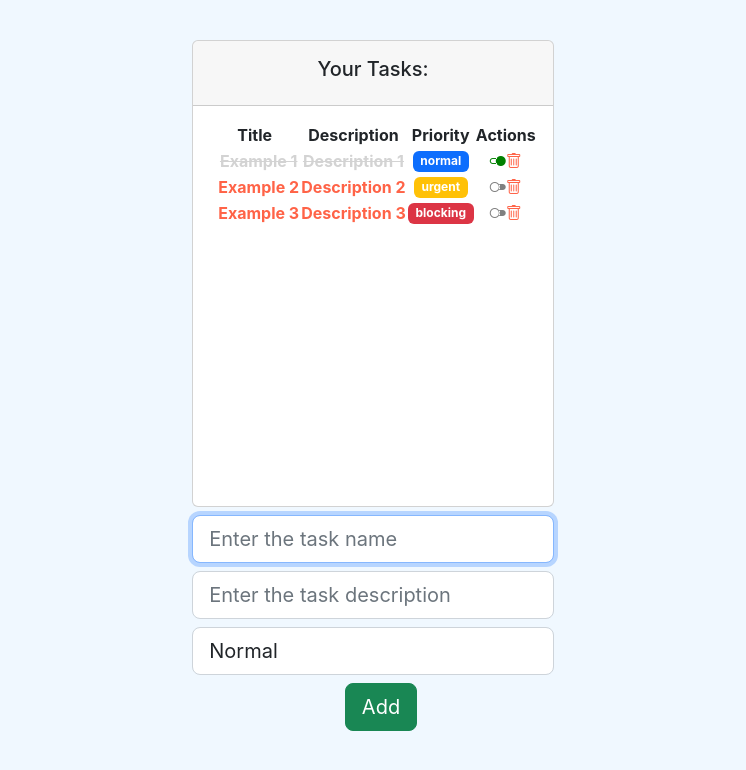
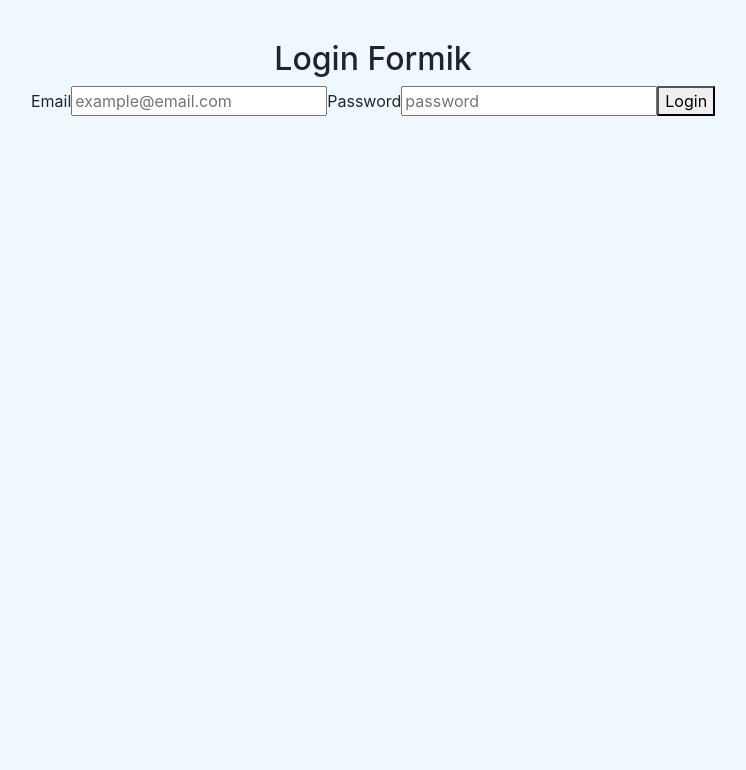
Before and after one commit to DanielAbadNoriega/OB_M5_Hooks, a React (Create React App) app: page / in a window 1280 px wide. Shown: the top 770 px of the page, without its empty margins (267-1013 px from the left). Built offline with nearby package versions, Linux system fonts and the light colour scheme.

Commit message:
Iteration: Formulario created with Formik and Yup

```diff
--- a/src/App.js
+++ b/src/App.js
@@ -5,7 +5,8 @@
 //import MiComponenteConContexto from "./hooks/Ejemplo3";
 //import Greeting from './components/pure/greeting';
 //import GreetingF from './components/pure/greetingF';
-import TaskListComponent from "./components/container/task_list";
+//import TaskListComponent from "./components/container/task_list";
+import LoginFormik from "./components/pure/forms/loginFormik";
 //import GreetingStyled from "./components/pure/greetingStyled";
 //import Ejemplo1 from './hooks/Ejemplo1';
 //import Ejemplo2 from './hooks/Ejemplo2';
@@ -14,10 +15,13 @@
   return (
     <div className="App">
       {/* <header className="App-header"> */}
+
       {/* <img src={logo} className="App-logo" alt="logo" /> */}
-      {/* Componente propio greeting.jsx */}
+
+      {/* COMPONENTE PROPIO greeting.jsx */}
         {/*  <Greeting name={"Daniel"}></Greeting> */}
         {/* <GreetingF name={"Daniel"}></GreetingF> */}
+
       {/* EJEMPLOS DE HOOKS */}
         {/* <Ejemplo1></Ejemplo1> */}
         {/*  <Ejemplo2></Ejemplo2> */}
@@ -26,11 +30,20 @@
             //"todo" lo que hay dentro, es tratado como props.children
             <h3> Contenido del props.children</h3>
           </Ejemplo4> */}
+
+      {/* COMPONENTES CON ESTILOS */}
         {/* <GreetingStyled name="Daniel"></GreetingStyled> */}
+
       {/* </header> */}
-      <TaskListComponent></TaskListComponent>
+
+      {/* GESTION DE EVENTOS */}
         {/* <Father></Father> */}
+
       {/* Ejemplos de Formik y Yup */}
+        <LoginFormik></LoginFormik>
+
+      {/* PROYECTO FINAL */}
+        {/* <TaskListComponent></TaskListComponent> */}
     </div>
   );
 }
--- a/src/components/pure/forms/loginFormik.jsx
+++ b/src/components/pure/forms/loginFormik.jsx
@@ -1,5 +1,13 @@
 import React from "react";
-import { Formik, Field, Form } from "formik";
+import { Formik, Field, Form, ErrorMessage } from "formik";
+import * as Yup from "yup";
+
+const loginSchema = Yup.object().shape({
+  email: Yup.string()
+    .email("Invalid email format")
+    .required("Email is required"),
+  password: Yup.string().required("Password is required"),
+});
 
 const LoginFormik = () => {
   const initialCredentials = {
@@ -11,15 +19,47 @@
     <div>
       <h2>Login Formik</h2>
       <Formik
+        // *** Initial values that the form will take
         initialValues={initialCredentials}
+        // *** Yup Validation Schema ***
+        validationSchema={loginSchema}
+        // ** onSubmit Event
         onSubmit={async (values) => {
-          await new Promise((r) => setTimeout(r, 500));
+          await new Promise((r) => setTimeout(r, 1000));
           alert(JSON.stringify(values, null, 2));
+          // We save data in the localstorage
+          localStorage.setItem("credentials", values);
         }}
       >
+        {/* We obtain props from Formik */}
+
+        {({
+          values,
+          touched,
+          errors,
+          isSubmitting,
+          handleChange,
+          handleBlur,
+        }) => (
           <Form>
             <label htmlFor="email">Email</label>
-          <Field id="email" type="email" name="email" placeholder="example@email.com" />
+            <Field
+              id="email"
+              type="email"
+              name="email"
+              placeholder="example@email.com"
+            />
+
+            {/* Email errors */}
+
+            {errors.email && touched.email && (
+              //<div className="error">
+              //<p>{errors.email}</p>
+              //</div>
+
+              //Con component="div" el error message estará imbuido en un div
+              <ErrorMessage component="div" name="email" />
+            )}
 
             <label htmlFor="password">Password</label>
             <Field
@@ -28,8 +68,22 @@
               placeholder="password"
               type="password"
             />
+
+            {/* Pasword errors */}
+
+            {errors.password && touched.password && (
+              //<div className="error">
+              //<p>{errors.password}</p>
+              //</div>
+
+              //Con component="div" el error message estará imbuido en un div
+              <ErrorMessage component="div" name="password" />
+            )}
+
             <button type="submit">Login</button>
+            {isSubmitting ? <p>Login your credentials...</p> : null}
           </Form>
+        )}
       </Formik>
     </div>
   );
```
Lines whose indentation alone changed are shown as unchanged.
